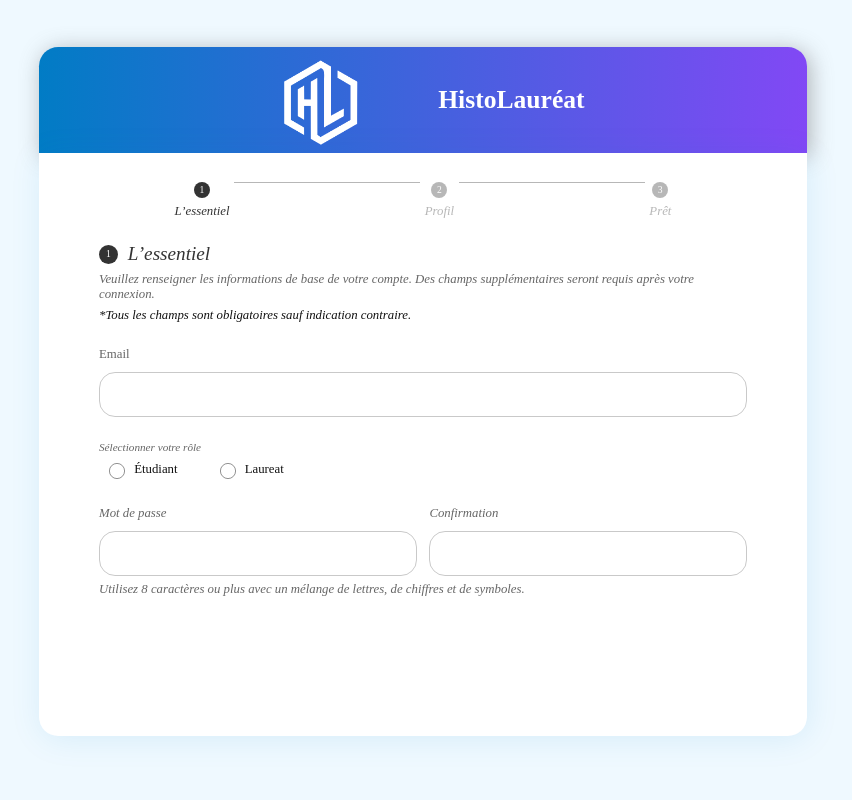
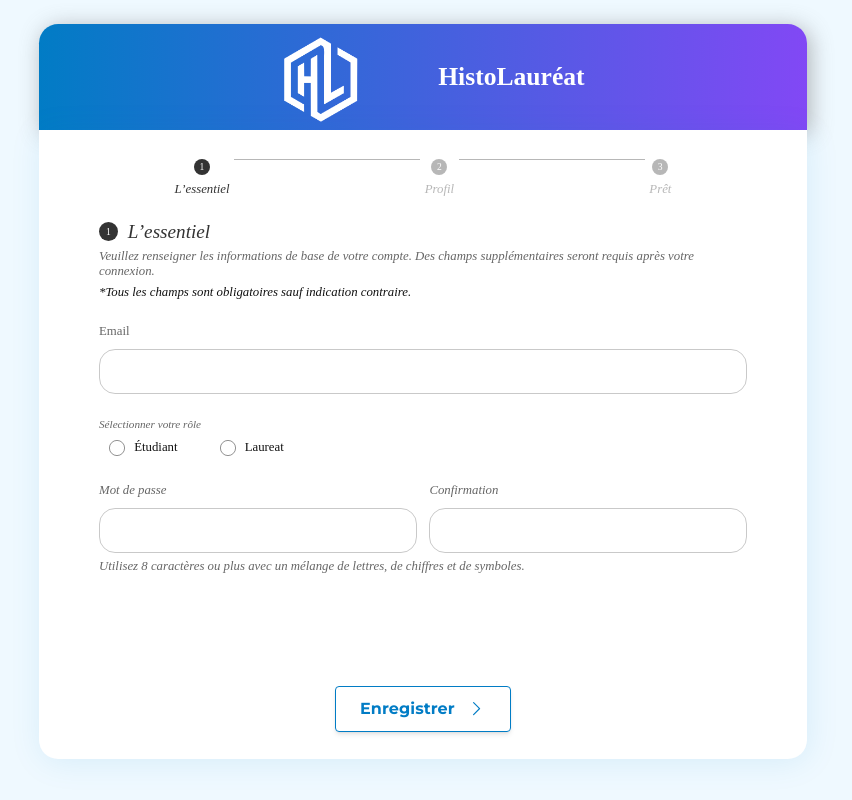
Before and after one commit to sofexbk/HistoLaureat, a React (Create React App) app in the folder client/: page /signup in a window 1280 px wide. Shown: the part 248-1048 px from the top of the page, without its empty margins (217-1069 px from the left). Built offline with nearby package versions, Linux system fonts and the light colour scheme; a web font is replaced by a local one; what tw-elements would draw is missing.

Commit message:
btn signup

```diff
--- a/client/src/pages/Signup.js
+++ b/client/src/pages/Signup.js
@@ -208,6 +208,13 @@ function Signup () {
                 </i>
               </div>
             </div>
+            <Button
+        property1='default'
+        className='submit'
+        buttonTxt='Enregistrer'
+        icon={Icons.ChevronRightIcon}
+        src='/'
+      />
           </div>
         </div>
       </div>
```
